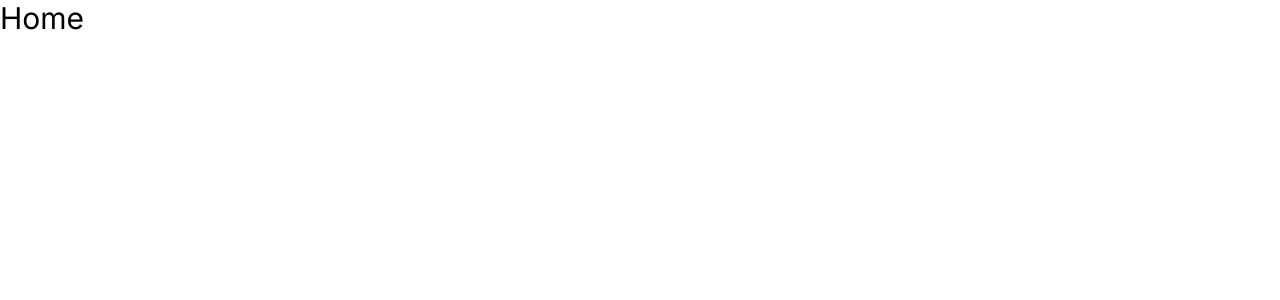
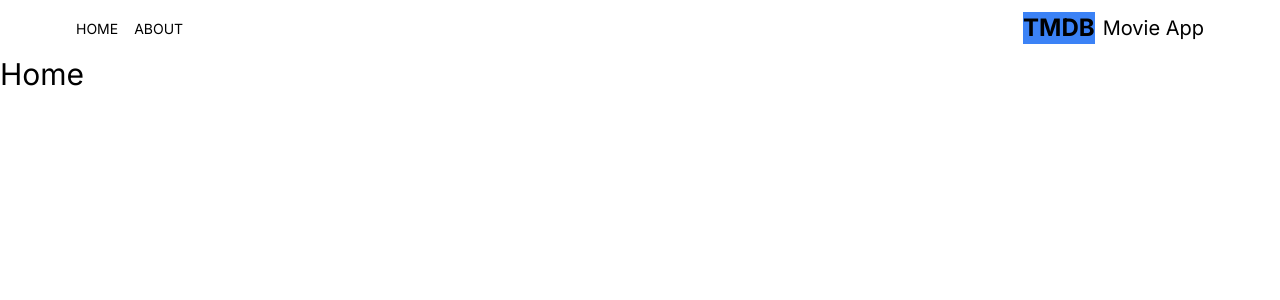
Before and after one commit to danielulelu/Tmdb-movie-app, a Next.js app: page / in a window 1280 px wide. Shown: the top 300 px of the page. Built offline with nearby package versions, Linux system fonts and the light colour scheme.

Commit message:
add header section

```diff
--- a/src/app/layout.js
+++ b/src/app/layout.js
@@ -1,5 +1,6 @@
 import { Inter } from "next/font/google";
 import "./globals.css";
+import Header from "@/components/Header";
 
 const inter = Inter({ subsets: ["latin"] });
 
@@ -11,7 +12,10 @@ export const metadata = {
 export default function RootLayout({ children }) {
   return (
     <html lang="en">
-      <body className={inter.className}>{children}</body>
+      <body className={inter.className}>
+        <Header />
+        {children}
+      </body>
     </html>
   );
 }
--- /dev/null
+++ b/src/components/Header.jsx
@@ -0,0 +1,19 @@
+import MenuItem from "./MenuItem";
+import { AiFillHome } from 'react-icons/ai';
+import { BsFillInfoCircleFill} from 'react-icons/bs';
+
+
+export default function Header() {
+  return (
+    <div className="flex justify-between items-center p-3 max-w-6xl mx-auto">
+      <div className="flex gap-4">
+        <MenuItem title="home" address="/" Icon={AiFillHome} />
+        <MenuItem title="about" address="/about" Icon={BsFillInfoCircleFill} />
+      </div>
+      <div className="flex gap-2 items-center">
+        <span className="text-2xl font-bold bg-blue-500">TMDB</span>
+        <span className="text-xl hidden sm:inline">Movie App</span>
+      </div>
+    </div>
+  );
+}
--- /dev/null
+++ b/src/components/MenuItem.jsx
@@ -0,0 +1,10 @@
+import Link from "next/link";
+
+export default function MenuItem({ title, address, Icon }) {
+  return (
+    <Link href={address} className="hover:text-blue-600">
+      <Icon className="text-3xl sm:hidden" />
+      <p className="uppercase hidden sm:inline text-sm">{title}</p>
+    </Link>
+  );
+}
```
Also changed, not shown: package.json (+5 -4 lines), 1 other file (tests, documents, lock files or other folders).
